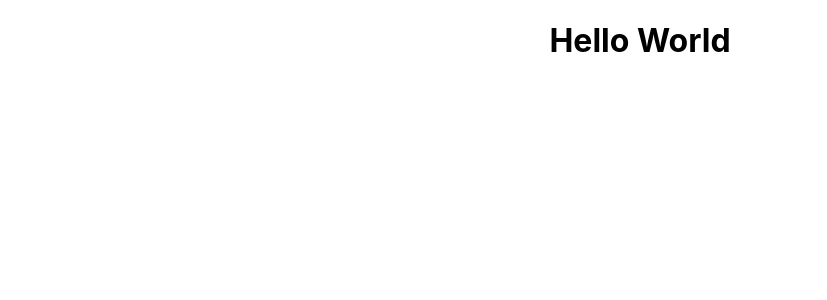
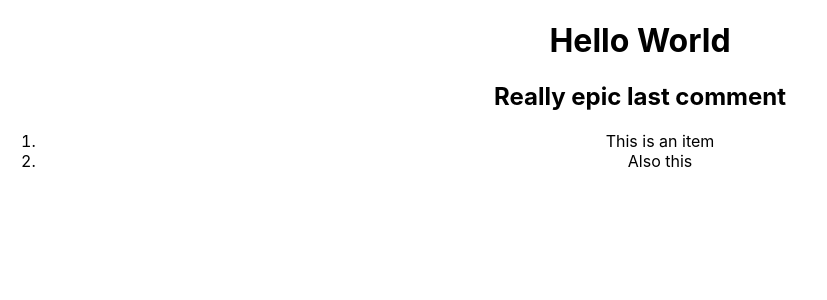
Before and after one commit to ajay26188/Advanced_Web_Application_Week10, a React (Create React App) app: page / in a window 1280 px wide. Shown: the top 300 px of the page, without its empty margins (0-827 px from the left). Built offline with nearby package versions, Linux system fonts and the light colour scheme.

Commit message:
last commit

```diff
--- a/src/components/MyContainer.js
+++ b/src/components/MyContainer.js
@@ -4,7 +4,13 @@ import MyList from './MyList'
 const MyContainer = () => {
   return (
     <div>
-        <MyList />
+        <MyList
+            header="Really epic last comment"
+            items={[
+                { id: "1", text: "This is an item" },
+                { id: "2", text: "Also this" },
+            ]}
+        />
     </div>
 
   )
--- a/src/components/MyList.js
+++ b/src/components/MyList.js
@@ -1,9 +1,14 @@
 import React from 'react'
 
-const MyList = () => {
+const MyList = ({header, items}) => {
   return (
     <div>
-
+       <h2>{header}</h2>
+       <ol>
+            {items.map(item => (
+                <li key={item.id}>{item.text}</li>
+            ))}
+       </ol>
     </div>
   )
 }
```
